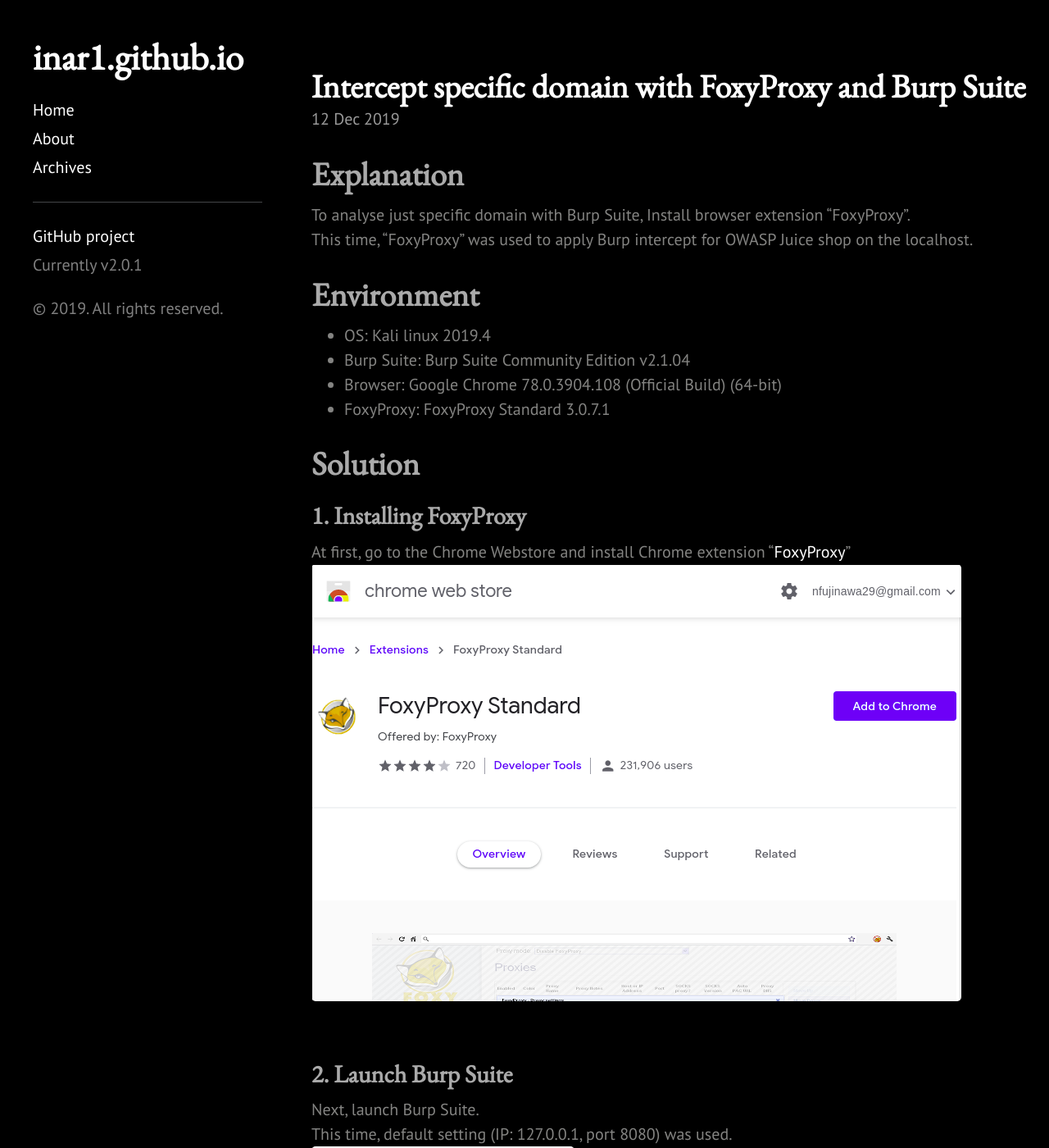
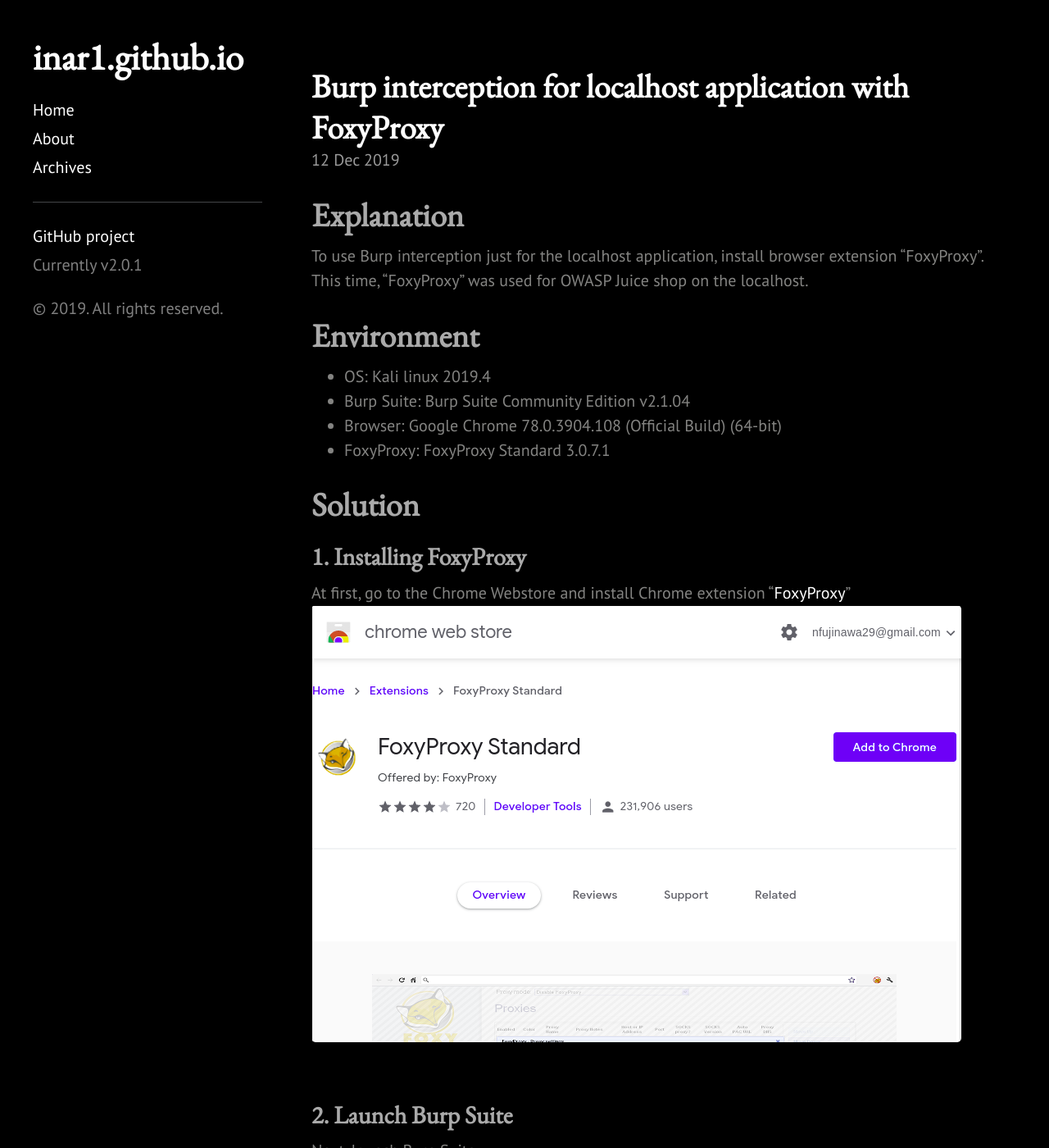
Before and after one commit to 1n4r1/1n4r1.github.io, a Jekyll site: the page built from _posts/2019-12-12-FoxyProxy-burp-setup.md, in a window 1280 px wide and 1400 px high. Shown: the whole window at 82% size. Built offline with Jekyll 4.4.1, drawn with Linux system fonts in a browser that asks for light colours; a style sheet for code colours, icons or effects is not loaded; some of the changed text lies outside the part shown.

Commit message:
modify foxyproxy-burp

```diff
--- a/_posts/2019-12-12-FoxyProxy-burp-setup.md
+++ b/_posts/2019-12-12-FoxyProxy-burp-setup.md
@@ -1,12 +1,12 @@
 ---
 layout: post
-title: Intercept specific domain with FoxyProxy and Burp Suite
+title: Burp interception for localhost application with FoxyProxy
 categories: Kali
 ---
 
 # Explanation
-To analyse just specific domain with Burp Suite, Install browser extension "FoxyProxy".<br>
-This time, "FoxyProxy" was used to apply Burp intercept for OWASP Juice shop on the localhost.
+To use Burp interception just for the localhost application, install browser extension "FoxyProxy".<br>
+This time, "FoxyProxy" was used for OWASP Juice shop on the localhost.
 
 # Environment
 * OS: Kali linux 2019.4
@@ -25,13 +25,12 @@ At first, go to the Chrome Webstore and install Chrome extension "<a href="https
 ## 2. Launch Burp Suite
 
 Next, launch Burp Suite.<br>
-This time, default setting (IP: 127.0.0.1, port 8080) was used.
+This time, default setting (IP: 127.0.0.1, port: 8080) was used.
 ![placeholder](https://inar1.github.io/public/images/2019-12-12/2019-12-12-01-27-55.png)
 <br>
 
 ## 3. Edit "/etc/hosts"
 
-If we intercept the traffic to the localhost, we need this step.<br>
 Add following line to the "/etc/hosts" to give an additional name for localhost.
 {% highlight shell %}
 127.0.0.1 juice-shop
```
Also changed, not shown: other parts of _posts/2019-12-12-FoxyProxy-burp-setup.md (+1 -1 lines).
